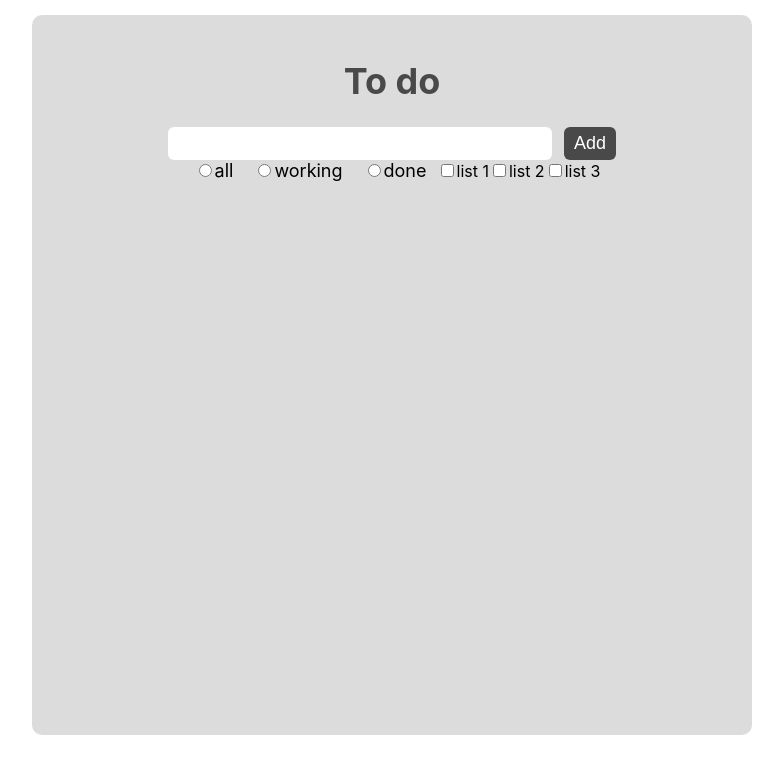
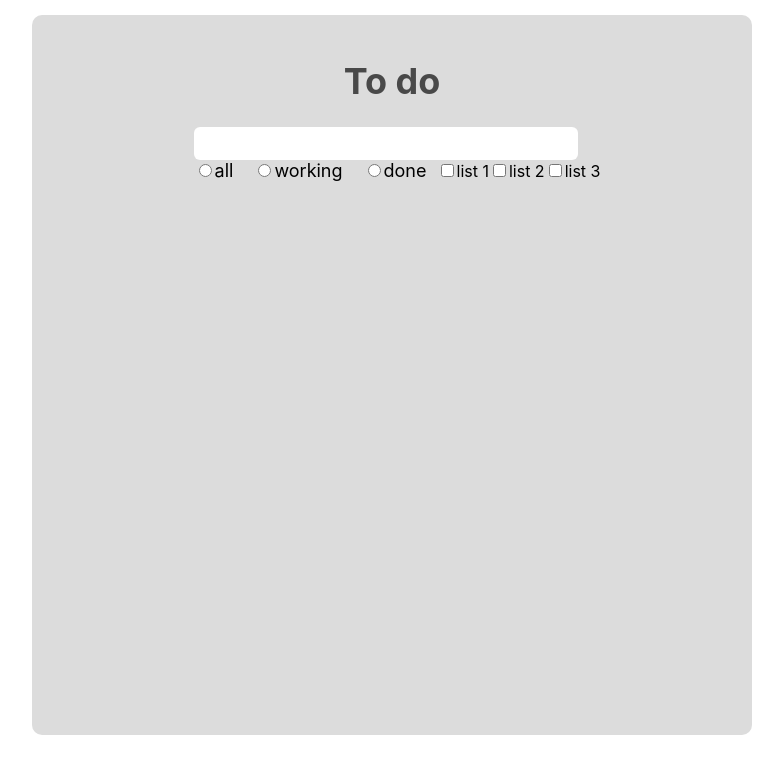
Before and after one commit to Le0tk0k/React-Todo, a React (Create React App) app: page / in a window 1280 px wide. Shown: the top 774 px of the page, without its empty margins (248-1031 px from the left). Built offline with nearby package versions, Linux system fonts and the light colour scheme.

Commit message:
ボタン削除

```diff
--- a/src/components/Form.js
+++ b/src/components/Form.js
@@ -1,5 +1,4 @@
 import React from 'react';
-import Button from '../shared/Button';
 
 const inputStyle = {
   "width": "380px",
@@ -14,7 +13,6 @@ const Form = () => {
   return (
     <div>
       <input style={inputStyle} />
-      <Button />
     </div>
   )
 }
--- a/src/shared/Button.js
+++ /dev/null
@@ -1,19 +0,0 @@
-import React from 'react';
-
-const buttonStyle = {
-  "fontSize": "18px",
-  "backgroundColor": "#494949",
-  "color": "#fff",
-  "cursor": "pointer",
-  "padding": "6px 10px",
-  "borderRadius": "6px",
-  "borderWidth": "0"
-}
-
-const Button = () => {
-  return (
-    <button style={buttonStyle}>Add</button>
-  )
-}
-
-export default Button
```
